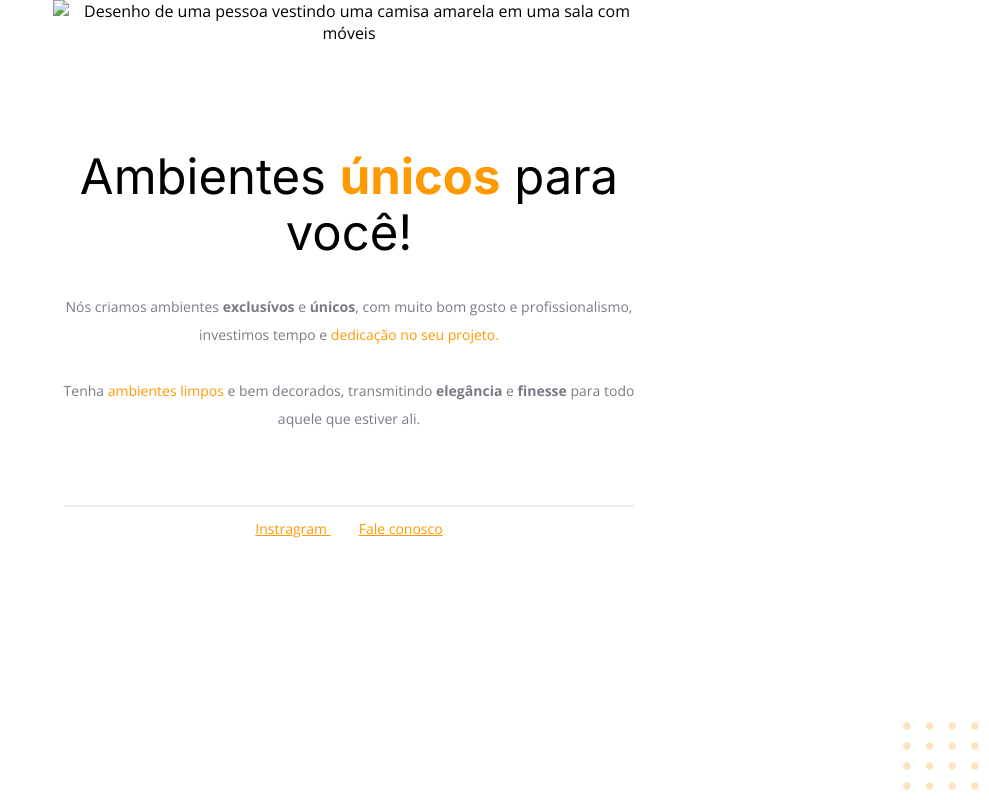
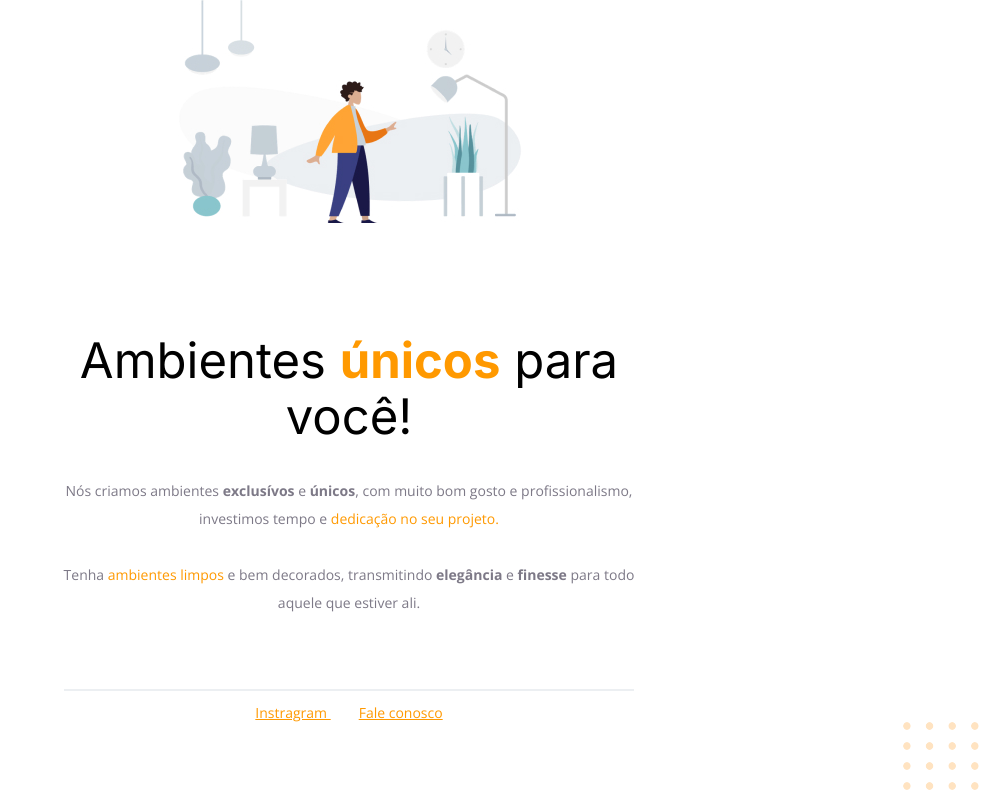
Before and after one commit to ggcds/Projeto-01-Rocketseat, a plain HTML site: page index.html in a window 1280 px wide. Shown: the whole page, without its empty margins (291-1280 px from the left). Drawn offline with nearby package versions, Linux system fonts and the light colour scheme; the site is published under a folder, as on GitHub Pages, so addresses that start at the root find nothing.

Commit message:
Update index.html

```diff
--- a/index.html
+++ b/index.html
@@ -20,7 +20,7 @@
 
   <div id="hero">
     <img
-    src="/images/img1.jpeg"
+    src="./images/img1.jpeg"
     alt="Desenho de uma pessoa vestindo uma camisa amarela em uma sala com móveis">
 
     <h1>Ambientes <span>únicos</span> para você!</h1>
```
